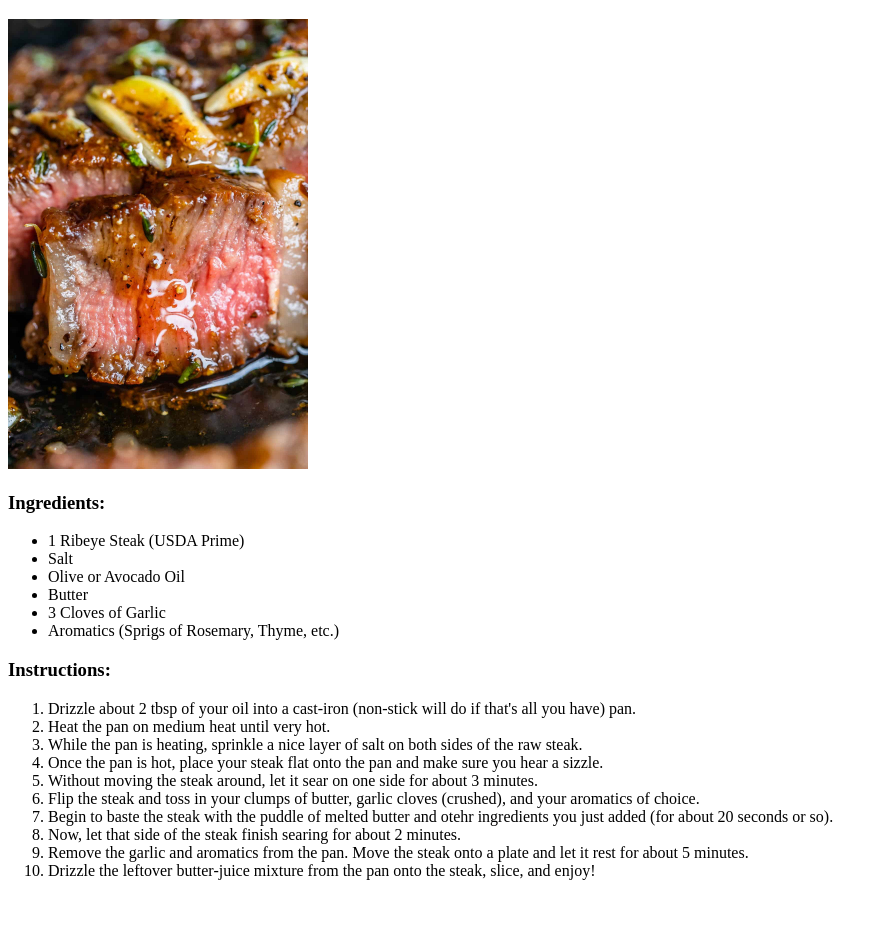
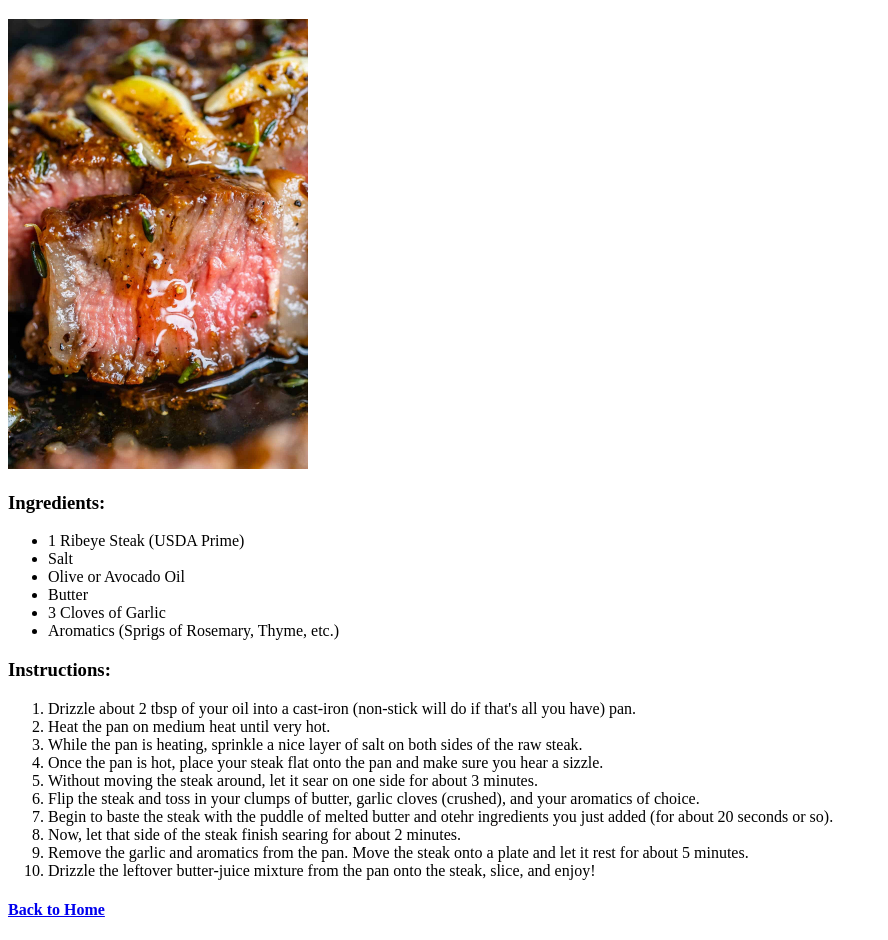
Before and after one commit to agabra23/odin-recipes, a plain HTML site: page recipes/ribeye.html in a window 1280 px wide. Shown: the part 61-1001 px from the top of the page, without its empty margins (0-888 px from the left). Before the commit the page ends 957 px from the top, so only its background shows below. Drawn offline with Linux system fonts and the light colour scheme.

Commit message:
Add link to index.html from ribeye.html

```diff
--- a/recipes/ribeye.html
+++ b/recipes/ribeye.html
@@ -37,5 +37,6 @@
         <li>Drizzle the leftover butter-juice mixture from the pan onto the steak,
             slice, and enjoy!</li>
     </ol>
+    <h4><a href="../index.html">Back to Home</a></h4>
 </body>
 </html>
```
